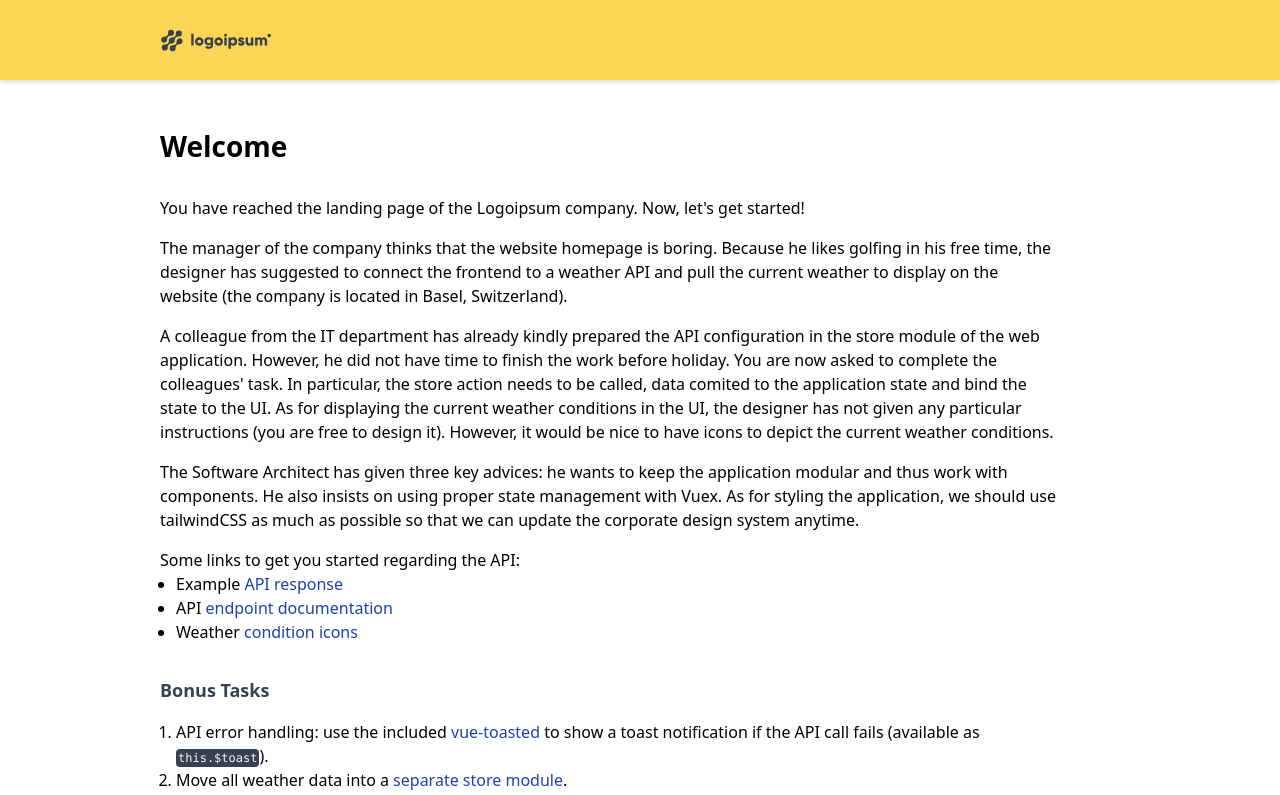
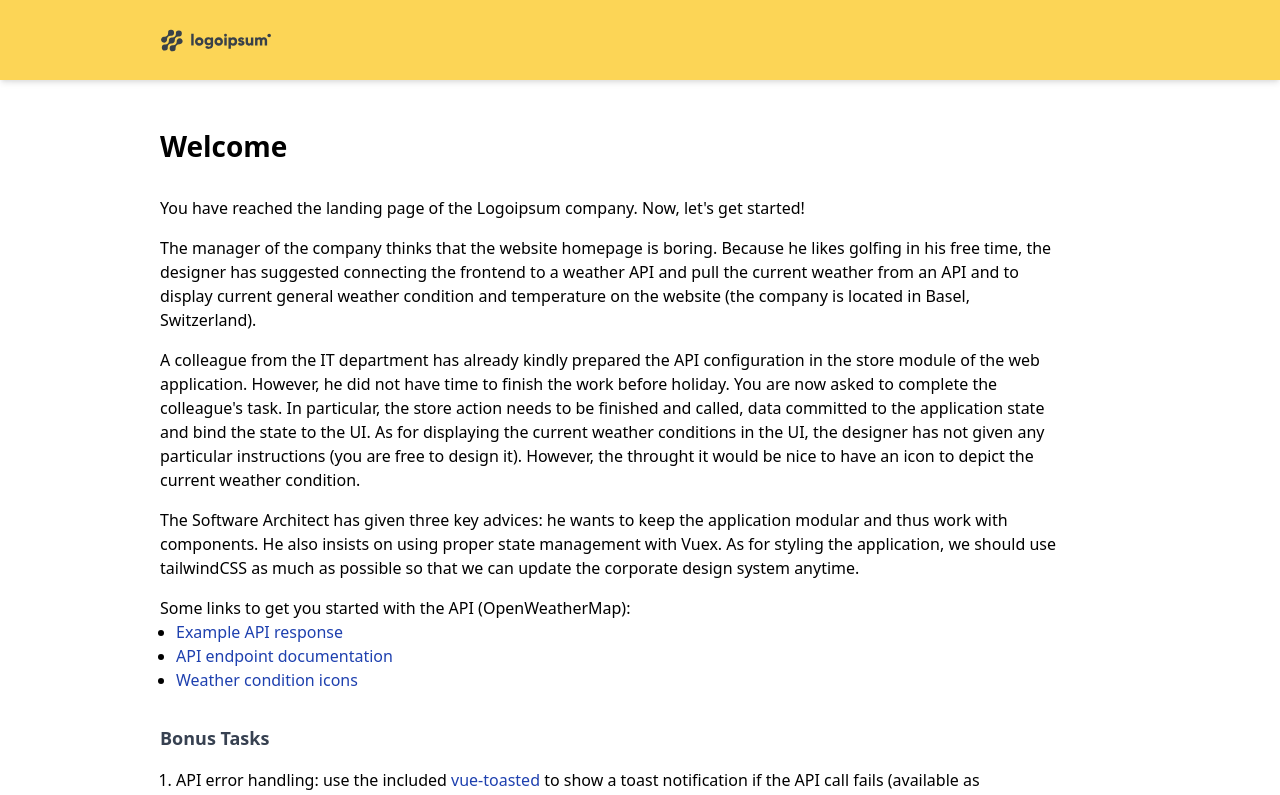
Before and after one commit to wanxinvc/nuxt-test, a Nuxt app: page / in a window 1280 px wide. Shown: the top 795 px of the page. Built offline with nearby package versions, Linux system fonts and the light colour scheme; what vue-numeral-filter would draw is missing.

Commit message:
add one more bonus task

```diff
--- a/pages/index.vue
+++ b/pages/index.vue
@@ -9,29 +9,29 @@
         You have reached the landing page of the Logoipsum company. Now, let's get started!
       </p>
       <p>
-        The manager of the company thinks that the website homepage is boring. Because he likes golfing in his free
-        time, the designer has suggested to connect the frontend to a weather API and pull the current weather to
-        display on the website (the company is located in Basel, Switzerland).
+        The manager of the company thinks that the website homepage is boring. Because he likes golfing in his free time, the
+        designer has suggested connecting the frontend to a weather API and pull the current weather from an API and to display
+        current general weather condition and temperature on the website (the company is located in Basel, Switzerland).
       </p>
       <p>
-        A colleague from the IT department has already kindly prepared the API configuration in the store module of
-        the web application. However, he did not have time to finish the work before holiday. You are now asked to
-        complete the colleagues' task. In particular, the store action needs to be called, data comited to the
-        application state and bind the state to the UI. As for displaying the current weather conditions in the UI,
-        the designer has not given any particular instructions (you are free to design it). However, it would be nice
-        to have icons to depict the current weather conditions.
+        A colleague from the IT department has already kindly prepared the API configuration in the store module of the web
+        application. However, he did not have time to finish the work before holiday. You are now asked to complete the
+        colleague's task. In particular, the store action needs to be finished and called, data committed to the application
+        state and bind the state to the UI. As for displaying the current weather conditions in the UI, the designer has not
+        given any particular instructions (you are free to design it). However, the throught it would be nice to have an icon
+        to depict the current weather condition.
       </p>
       <p>
-        The Software Architect has given three key advices: he wants to keep the application modular and thus work
-        with components. He also insists on using proper state management with Vuex. As for styling the application,
-        we should use tailwindCSS as much as possible so that we can update the corporate design system anytime.
+        The Software Architect has given three key advices: he wants to keep the application modular and thus work with
+        components. He also insists on using proper state management with Vuex. As for styling the application, we should
+        use tailwindCSS as much as possible so that we can update the corporate design system anytime.
       </p>
       <p>
-        Some links to get you started regarding the API:
+        Some links to get you started with the API (OpenWeatherMap):
         <ul>
-          <li>Example <a target="_blank" href="http://api.openweathermap.org/data/2.5/weather?q=Basel&appid=3978da9f7417a95247e8f31df0cf1f27">API response</a></li>
-          <li>API <a target="_blank" href="https://openweathermap.org/current">endpoint documentation</a></li>
-          <li>Weather <a target="_blank" href="https://openweathermap.org/weather-conditions">condition icons</a></li>
+          <li><a target="_blank" href="http://api.openweathermap.org/data/2.5/weather?q=Basel&appid=3978da9f7417a95247e8f31df0cf1f27">Example API response</a></li>
+          <li><a target="_blank" href="https://openweathermap.org/current">API endpoint documentation</a></li>
+          <li><a target="_blank" href="https://openweathermap.org/weather-conditions">Weather condition icons</a></li>
         </ul>
       </p>
 
@@ -43,7 +43,12 @@
             to show a toast notification if the API call fails (available as <code>this.$toast</code>).
           </li>
           <li>
-            Move all weather data into a <a target="_blank" href="https://nuxtjs.org/docs/2.x/directory-structure/store">separate store module</a>.
+            Move all weather state data and related methods into a separate store module weather.js
+            (<a target="_blank" href="https://nuxtjs.org/docs/2.x/directory-structure/store">namespaced store</a>).
+          </li>
+          <li>
+            Store the weather data into local storage to reduce initial page load time (retrieve data from local storage on
+            opening the web application and async overwrite with the latest data from the API).
           </li>
         </ol>
       </p>
```
Also changed, not shown: 1 other file (tests, documents, lock files or other folders).
